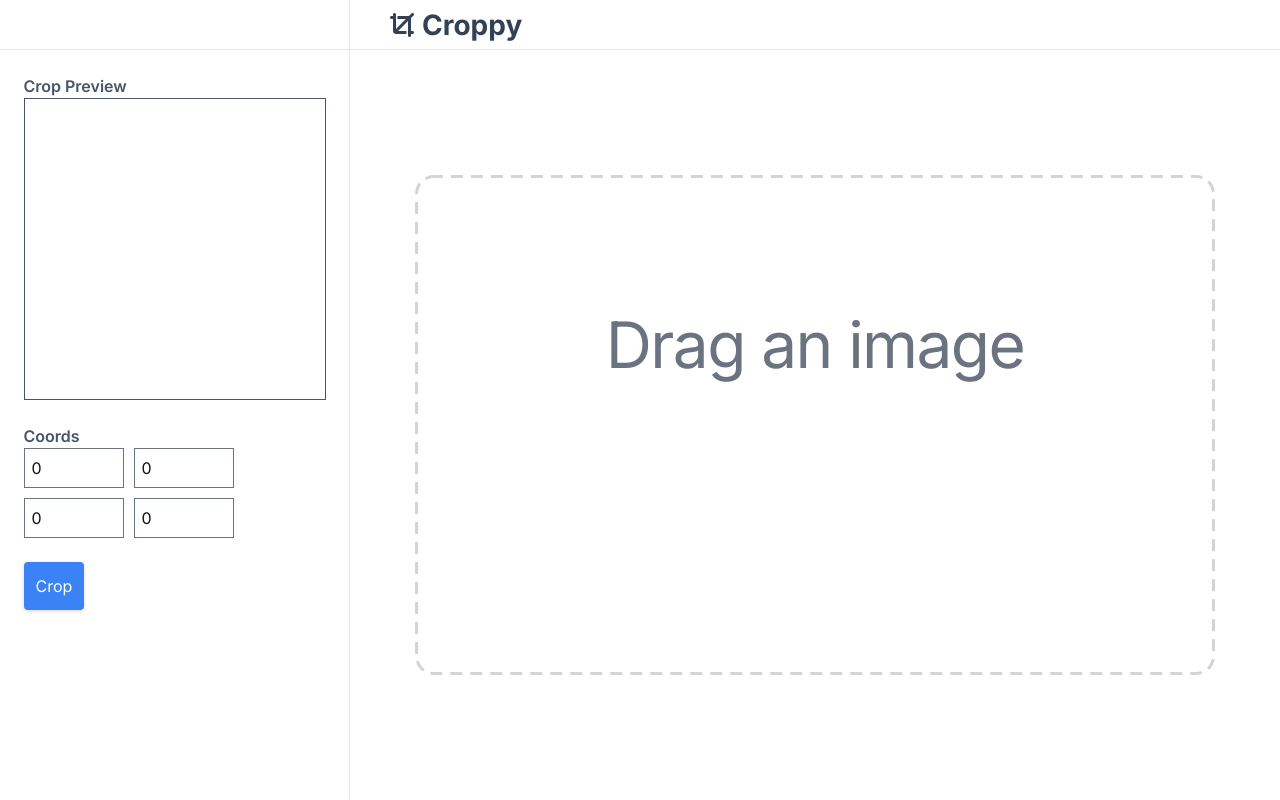
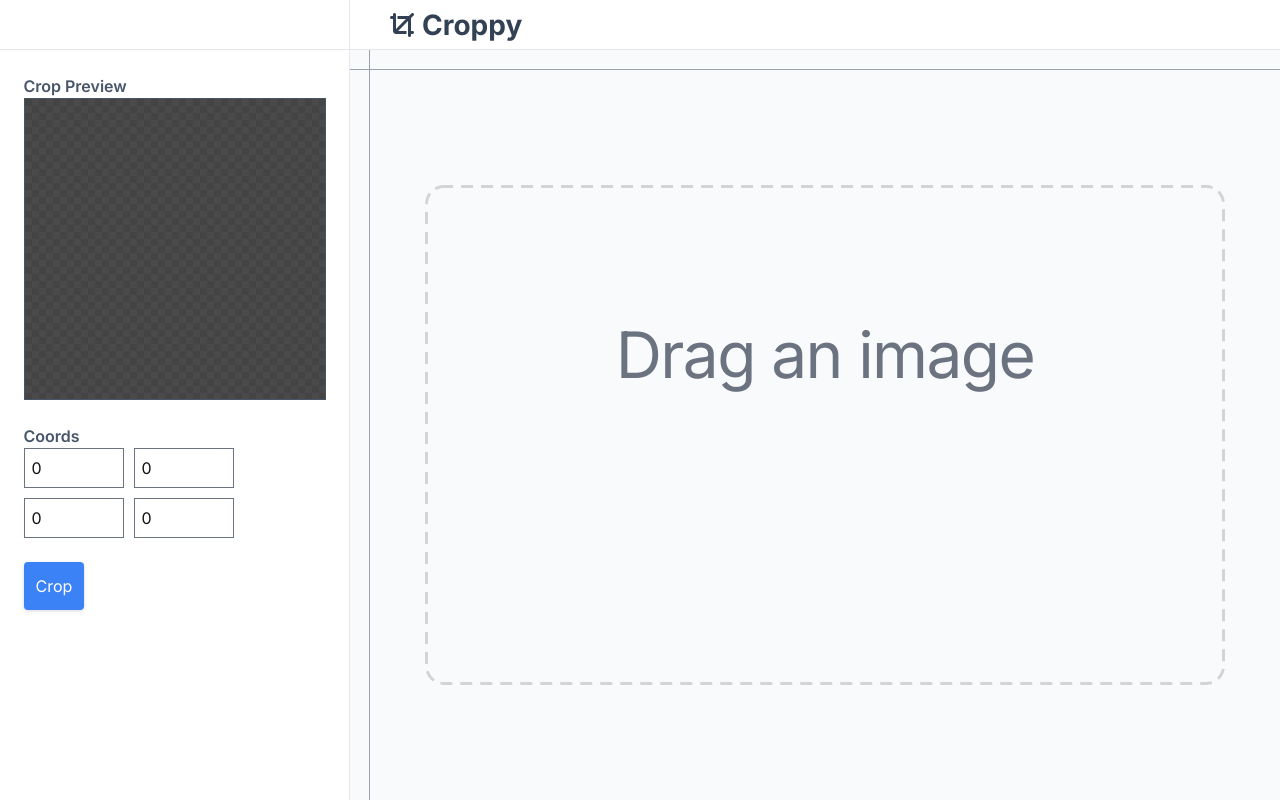
Before and after one commit to jmdatkin/crop-tool, a Vue app: page / in a window 1280 px wide. Built offline with nearby package versions, Linux system fonts and the light colour scheme.

Commit message:
Added rulers

```diff
--- a/src/assets/main.scss
+++ b/src/assets/main.scss
@@ -13,6 +13,8 @@ body {
     -moz-osx-font-smoothing: grayscale;
     text-rendering: optimizeLegibility;
     color: #121212;
+    // background-color: var(--slate-800)
+    // @apply bg-gray-50;
 }
 
 #app {
--- a/src/components/Canvas/CanvasGroup.vue
+++ b/src/components/Canvas/CanvasGroup.vue
@@ -1,6 +1,6 @@
 <template>
     <div class="workspace" ref="workspace">
-        <div ref="wrapper" class="canvas-wrapper">
+        <div ref="wrapper" class="canvas-wrapper border border-slate-700 shadow-lg">
             <ImageCanvas v-if="dataLoaded"
                 :width="canvasDims.width"
                 :height="canvasDims.height"
@@ -49,17 +49,6 @@ defineExpose({
 const canvasDims = reactive({
     width: 0,
     height: 0
-});
-
-const offsetMousePosition = computed(() => {
-    let {px, py, qx, qy} = props.mousePositionData;
-    let bb = wrapper.value.getBoundingClientRect();
-    return {
-        px: Math.min(Math.max(px,bb.x), bb.x+bb.width) - bb.left,
-        py: Math.min(Math.max(py,bb.y), bb.y+bb.height) - bb.top,
-        qx: Math.min(qx, bb.x+bb.width) - bb.left,
-        qy: Math.min(qy, bb.y+bb.height) - bb.top
-    };
 });
 
 const calculateDims = function (width, height) {
@@ -120,7 +109,7 @@ const resize = function (width: number, height: number): void {
 }
 
 onUpdated(() => {
-    calculateDims(props.sourceImageWidth, props.sourceImageHeight);
+    // calculateDims(props.sourceImageWidth, props.sourceImageHeight);
 });
 
 onMounted(() => {
@@ -132,8 +121,8 @@ onMounted(() => {
 <style lang="scss" scoped>
 .canvas-wrapper {
     margin: 0 auto;
-    border: solid 1px black;
-    box-shadow: 0 0 5px rgba(0, 0, 0, 0.5);
+    // border: solid 1px black;
+    // box-shadow: 0 0 5px rgba(0, 0, 0, 0.5);
     position: relative;
     cursor: crosshair;
 }
--- a/src/components/Canvas/OverlayCanvas.vue
+++ b/src/components/Canvas/OverlayCanvas.vue
@@ -16,10 +16,22 @@ const canv = ref(null);
 
 const drawOnscreen = function() {
     let ctx = canv.value.getContext('2d');
+    ctx.translate(0.5,0.5);
     let {px,py,qx,qy} = props.mousePositionData;
     window.requestAnimationFrame(() => {
         ctx.clearRect(0,0,canv.value.width,canv.value.height);
+
+        ctx.fillStyle = 'rgba(0,0,0,0.6)';
+        ctx.fillRect(0,0,canv.value.width, canv.value.height);
+        ctx.globalCompositeOperation = 'destination-out';
+
+        ctx.fillStyle = '#fff';
+        ctx.fillRect(px,py,qx-px,qy-py);
+
+        ctx.globalCompositeOperation = 'source-over';
+
         ctx.setLineDash([7,5]);
+        ctx.strokeWidth = 0.5;
         ctx.strokeRect(px,py, qx-px, qy-py);
     });
 };
--- a/src/components/CropPreview.vue
+++ b/src/components/CropPreview.vue
@@ -96,6 +96,9 @@ const drawBackground = function() {
             ctx.value.fillRect(i,j,size,size);
         }
     }
+
+    ctx.value.fillStyle = 'rgba(0,0,0,0.7)';
+    ctx.value.fillRect(0,0,canv.value.width,canv.value.height);
 }
 
 const draw = function () {
@@ -122,6 +125,8 @@ onMounted(() => {
     wrapper.value.style.width = `${width + 2}px`;
     wrapper.value.style.height = `${height + 2}px`;
     // draw();
+    clear();
+    drawBackground();
 });
 
 </script>
--- a/src/components/Main.vue
+++ b/src/components/Main.vue
@@ -12,6 +12,7 @@ import CropPreview from "./CropPreview.vue";
 import { sidebarWidth } from '@/variables';
 import InputText from "./InputText.vue";
 import Button from "./Button.vue";
+import Rulers from "./Rulers.vue";
 
 const dragging = ref(false);
 const dataLoaded = ref(false);
@@ -21,6 +22,8 @@ const canvasScaleFactor = ref(1.0);
 
 const mainView = ref(null);
 const canvasGroup = ref(null);
+
+const canvasGroupBb = ref(null);
 
 // const scaleFactor = ref(canvasG)
 
@@ -103,10 +106,12 @@ const dropHandler = function (e: DragEvent) {
 
 const onCanvasMounted = function () {
     canvasMounted.value = true;
+    canvasGroupBb.value = canvasGroup.value.wrapper.getBoundingClientRect();
 };
 
 const onCanvasResize = function (data) {
     canvasScaleFactor.value = data.scaleFactor;
+    canvasGroupBb.value = canvasGroup.value.wrapper.getBoundingClientRect();
 };
 
 
@@ -153,7 +158,7 @@ const mouseupHandler = function (e: MouseEvent) {
 </script>
 
 <template>
-    <div class="main-view" ref="mainView">
+    <div class="main-view bg-gray-50" ref="mainView">
         <div class="main-wrapper h-full w-full">
             <div class="sidebar border-r flex flex-col items-center py-6 space-y-6"
                 :style="{ 'minWidth': sidebarWidth + 'px' }">
@@ -182,17 +187,24 @@ const mouseupHandler = function (e: MouseEvent) {
             <!-- <div class="drop-target"></div> -->
             <div class="content-wrapper" @drop.prevent="dropHandler" @dragover="dragHandler" @dragleave="dragendHandler"
                 @mousedown="mousedownHandler" @mousemove="mousemoveHandler" @mouseup="mouseupHandler">
+                <Rulers :imageBb="canvasGroupBb"
+                :scaleFactor="canvasScaleFactor">
+                    <div class="canvas-section-wrapper">
                         <CanvasGroup ref="canvasGroup" v-if="dataLoaded" @canvasMounted="onCanvasMounted"
                             @resize="onCanvasResize" :sourceImage="imageObject" :sourceImageWidth="imageDims.width"
-                    :sourceImageHeight="imageDims.height" :mousePositionData="offsetMousePosition" :dragging="clickDrag"
-                    :fileLoaded="fileLoaded" :dataLoaded="dataLoaded"></CanvasGroup>
+                            :sourceImageHeight="imageDims.height" :mousePositionData="offsetMousePosition"
+                            :dragging="clickDrag" :fileLoaded="fileLoaded" :dataLoaded="dataLoaded"></CanvasGroup>
                         <div v-else class="canvas-placeholder">
                             <div class="crop-placeholder"></div>
-                    <h2 class="text-gray-500 tracking-tight" :class="{ 'dragging': dragging }">Drag an image</h2>
+                            <h2 class="text-gray-500 tracking-tight" :class="{ 'dragging': dragging }">Drag an image
+                            </h2>
                             <span class="upload-icon" :class="{ 'upload-icon-dragging': dragging }">
-                        <FontAwesomeIcon class="text-gray-500" icon="fa-solid fa-upload" size="6x"></FontAwesomeIcon>
+                                <FontAwesomeIcon class="text-gray-500" icon="fa-solid fa-upload" size="6x">
+                                </FontAwesomeIcon>
                             </span>
                         </div>
+                    </div>
+                </Rulers>
             </div>
         </div>
     </div>
@@ -227,7 +239,15 @@ const mouseupHandler = function (e: MouseEvent) {
 .content-wrapper {
     width: 100%;
     height: 100%;
-    padding: 40px 0;
+    // padding: 40px 0;
+    position: relative;
+}
+
+.canvas-section-wrapper {
+    width: 100%;
+    height: 100%;
+    // padding: 2rem;
+    padding: 50px;
 }
 
 .coords-wrapper {
--- /dev/null
+++ b/src/components/Rulers.vue
@@ -0,0 +1,190 @@
+<script setup lang="ts">
+import { rulerSize, sidebarWidth, appBarHeight } from '@/variables';
+import { createTextVNode, onMounted, onUpdated, ref, watch } from 'vue';
+
+const props = defineProps<{
+    imageBb: DOMRect,
+    scaleFactor: number
+}>();
+
+const rulerH = ref(null);
+const rulerHCanv = ref(null);
+
+const rulerV = ref(null);
+const rulerVCanv = ref(null);
+
+const initDims = function() {
+    let { width: widthH, height: heightH } = getComputedStyle(rulerH.value);
+    let { width: widthV, height: heightV } = getComputedStyle(rulerV.value);
+
+    rulerHCanv.value.width = parseInt(widthH, 10);
+    rulerHCanv.value.height = parseInt(heightH, 10) - 1;
+    rulerVCanv.value.width = parseInt(widthV, 10) - 1;
+    rulerVCanv.value.height = parseInt(heightV, 10);
+};
+
+onMounted(() => {
+    initDims();
+});
+
+watch(() => props.imageBb, () => {
+    if (props.imageBb !== null) {
+        initDims();
+        drawRulerH();
+        drawRulerV();
+    }
+});
+
+const mod = function(n: number, m: number) {
+  return ((n % m) + m) % m;
+}
+
+const drawRulerH = function () {
+    const ctx = rulerHCanv.value.getContext('2d');
+    const { width, height } = rulerHCanv.value;
+
+
+    ctx.fillStyle = '#fff';
+    ctx.clearRect(0, 0, width, height);
+
+    const start = props.imageBb.left - sidebarWidth - rulerSize;
+    const end = start + props.imageBb.width;
+
+    ctx.fillStyle = '#000';
+    ctx.beginPath();
+
+    let c = 4;
+    for (let i = start; i <= end; i += 20*props.scaleFactor) {
+        let text = `${Math.floor((i-start)/props.scaleFactor)}`;
+        ctx.moveTo(i, 0);
+        if (c >= 4) {
+            ctx.lineTo(i, height / 4);
+            const textMeasure = ctx.measureText(text);
+            ctx.fillText(text, i - textMeasure.width / 2, height);
+            c = 0;
+        } else {
+            ctx.lineTo(i, height / 6);
+            c++;
+        }
+    }
+    const endText = `${Math.floor((end-start)/props.scaleFactor)}`;
+    const endTextMeasure = ctx.measureText(endText);
+    ctx.fillText(endText, end - endTextMeasure.width / 2, height);
+
+
+
+    ctx.strokeWidth = 0.5;
+    ctx.strokeStyle = '#000';
+    ctx.stroke();
+
+};
+
+const drawRulerV = function () {
+    const ctx = rulerVCanv.value.getContext('2d');
+    let { width, height } = rulerVCanv.value;
+
+    [width,height] = [height,width]
+
+    ctx.save();
+    ctx.translate(0.5, 0.5);
+
+    ctx.rotate(3*Math.PI / 2);
+
+    ctx.textBaseline = "bottom";
+    ctx.font = "Inter 9px";
+    ctx.fillText("Test", 0,0);
+
+    ctx.fillStyle = '#fff';
+    ctx.clearRect(0, 0, -width, height);
+
+    // const start = rulerSize - props.imageBb.height - props.imageBb.top + 50;// - sidebarWidth - rulerSize;
+    // const end = -50;
+    const start = -50;
+    const end = rulerSize - props.imageBb.height - props.imageBb.top + 50;// - sidebarWidth - rulerSize;
+
+    ctx.fillStyle = '#000';
+    ctx.beginPath();
+
+    let c = 4;
+    for (let i = start; i >= end; i -= 20*props.scaleFactor) {
+        let text = `${Math.floor(Math.abs((i-start)/props.scaleFactor))}`;
+        ctx.moveTo(i, 0);
+        console.log(mod(i-start,100))
+        if (c >= 4) {
+            ctx.lineTo(i, height / 4);
+            const textMeasure = ctx.measureText(text);
+            ctx.fillText(text, i - textMeasure.width / 2, height);
+            c = 0;
+        } else {
+            ctx.lineTo(i, height / 6);
+            c++;
+        }
+    }
+
+    const endText = `${Math.abs(Math.floor((end-start)/props.scaleFactor))}`;
+    const endTextMeasure = ctx.measureText(endText);
+    ctx.fillText(endText, end - endTextMeasure.width / 2, height);
+
+    ctx.strokeWidth = 0.5;
+    ctx.strokeStyle = '#000';
+    ctx.stroke();
+
+    // ctx.beginPath();
+    // ctx.moveTo(-500,0);
+    // ctx.lineTo(-400,width);
+    // ctx.lineTo(-10, 0);
+    // ctx.strokeStyle = 'red';
+    // ctx.stroke();
+
+    ctx.restore();
+};
+
+</script>
+
+<template>
+    <div class="ruler-container">
+        <div class="ruler-top" :style="{ 'height': rulerSize + 'px' }">
+            <div class="ruler-corner border-b border-r border-gray-400"
+                :style="{ 'min-height': rulerSize + 'px', 'min-width': rulerSize + 'px' }">
+            </div>
+            <div class="ruler-h border-b border-gray-400" ref="rulerH">
+                <canvas id="ruler-h-canv" ref="rulerHCanv"></canvas>
+            </div>
+        </div>
+        <div class="ruler-main">
+            <div class="ruler-v border-r border-gray-400" ref="rulerV" :style="{ 'width': rulerSize + 'px' }">
+                <canvas id="ruler-v-canv" ref="rulerVCanv"></canvas>
+            </div>
+            <div class="ruler-main-content">
+                <slot></slot>
+            </div>
+        </div>
+    </div>
+</template>
+
+<style lang="scss">
+div.ruler-container {
+    width: 100%;
+    height: 100%;
+    display: flex;
+    position: absolute;
+    flex-direction: column;
+}
+
+div.ruler-top {
+    display: flex;
+}
+
+div.ruler-h {
+    flex-grow: 1;
+}
+
+div.ruler-main {
+    display: flex;
+    flex-grow: 1;
+}
+
+div.ruler-main-content {
+    flex-grow: 1;
+}
+</style>
--- a/src/variables.ts
+++ b/src/variables.ts
@@ -1,3 +1,5 @@
+const appBarHeight = 50;
 const sidebarWidth = 350;
+const rulerSize = 20;
 
-export { sidebarWidth }
+export { sidebarWidth, rulerSize, appBarHeight }
```
Lines whose indentation alone changed are shown as unchanged.
